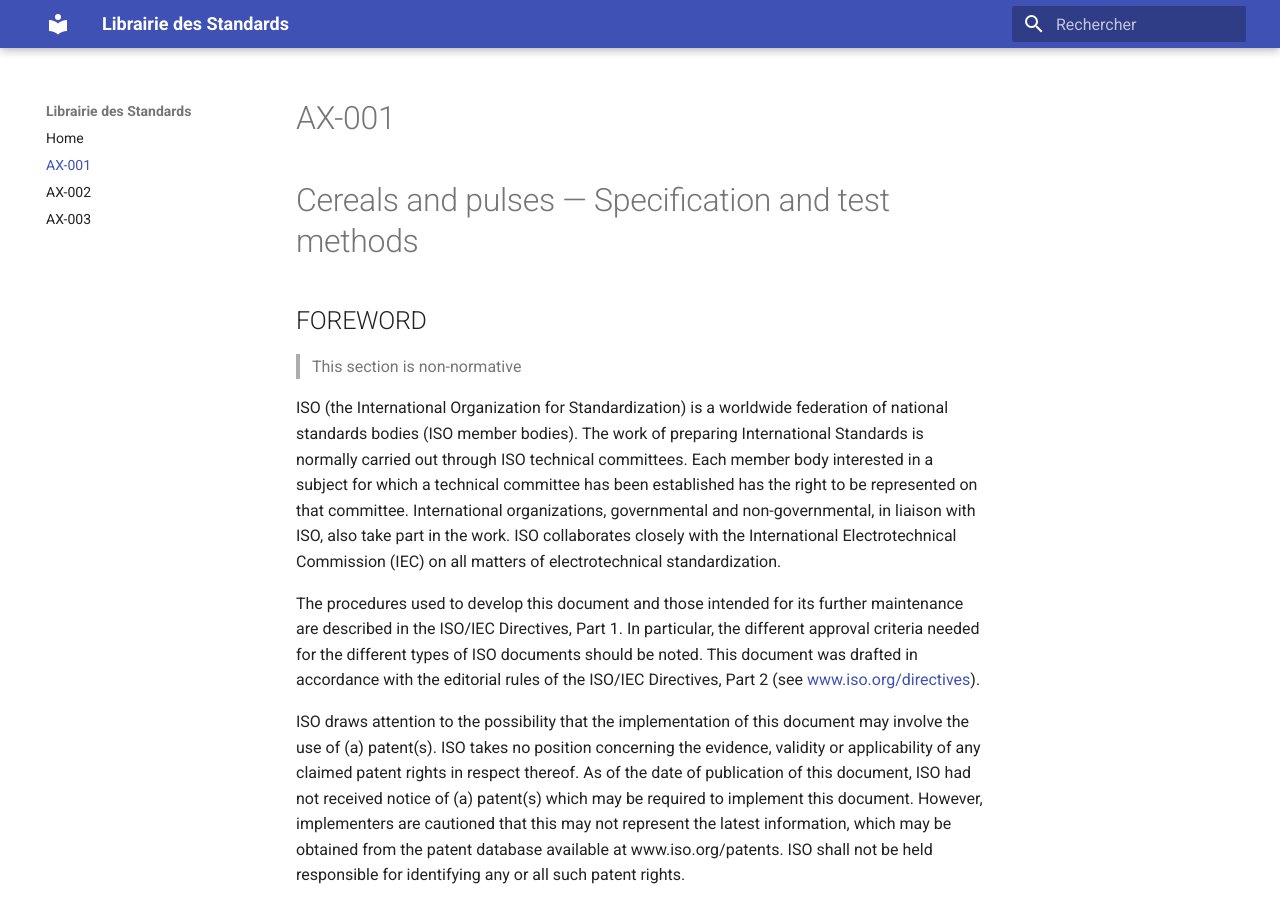
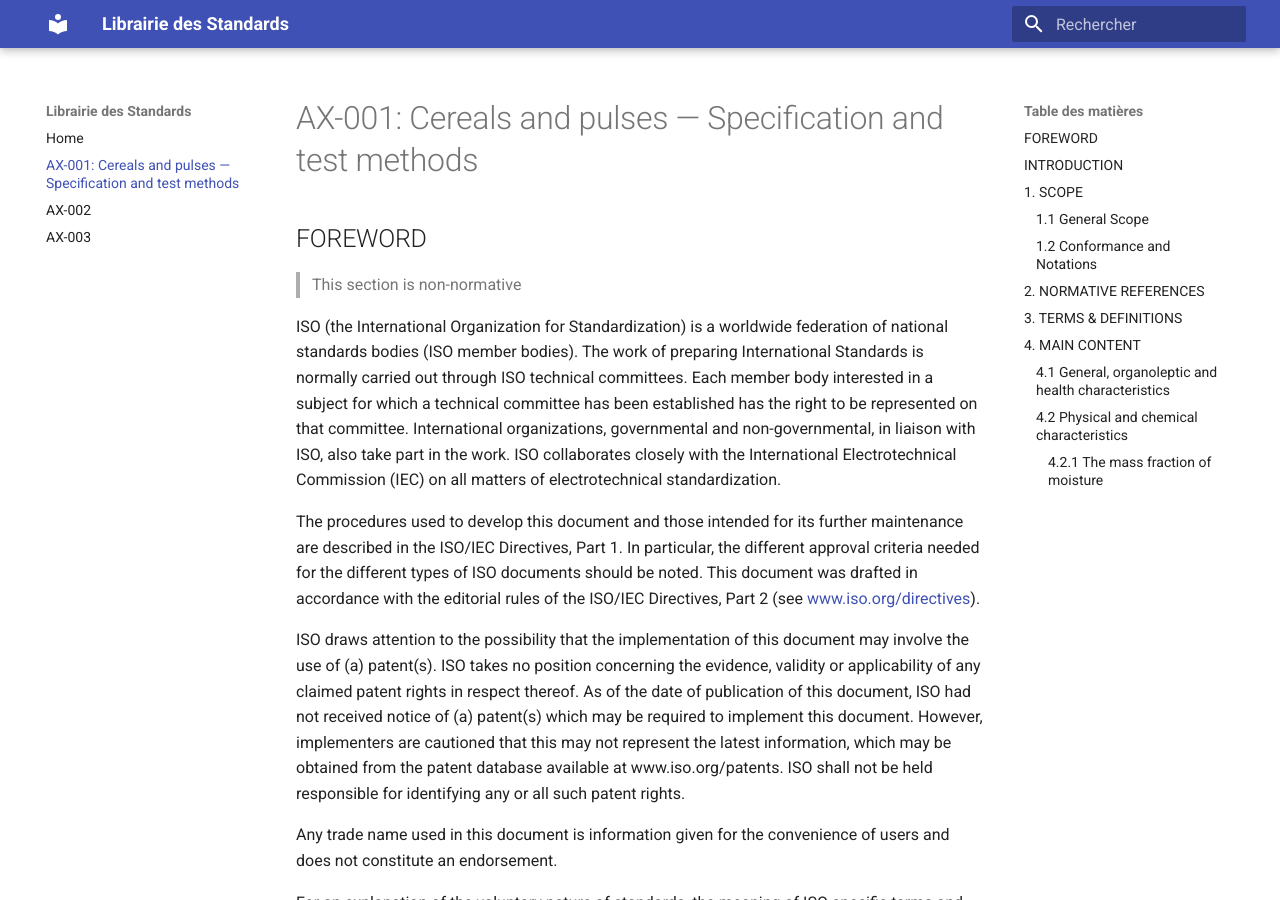
Before and after one commit to Shibukawa310/Test-Lorem-Ipsum, an MkDocs documentation site: the page built from docs/AX-001.md, in a window 1280 px wide and 900 px high. Built offline with MkDocs 1.6.1 and Material for MkDocs 9.7.7, drawn with Linux system fonts in a browser that asks for light colours.

Commit message:
Update AX-001.md

```diff
--- a/docs/AX-001.md
+++ b/docs/AX-001.md
@@ -1,5 +1,4 @@
-# AX-001
-# Cereals and pulses — Specification and test methods
+# AX-001: Cereals and pulses — Specification and test methods
 
 ## FOREWORD
 >This section is non-normative
```
